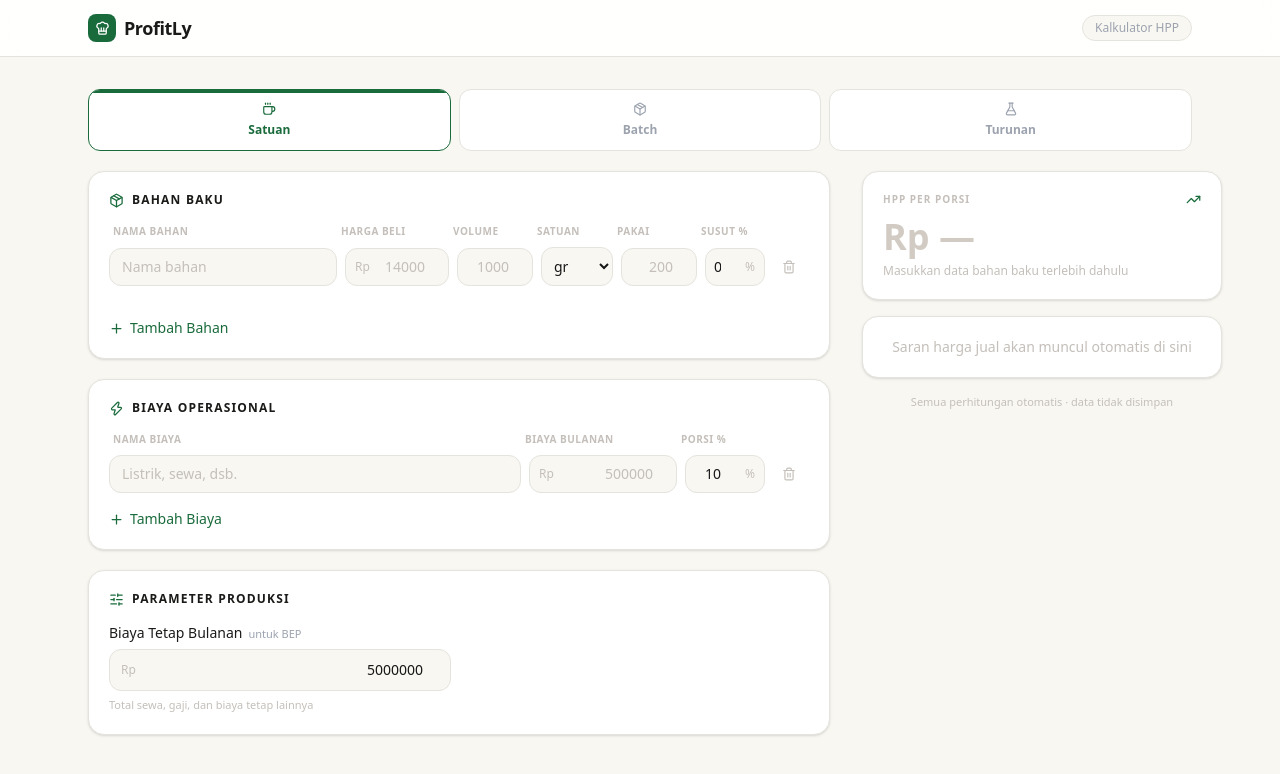
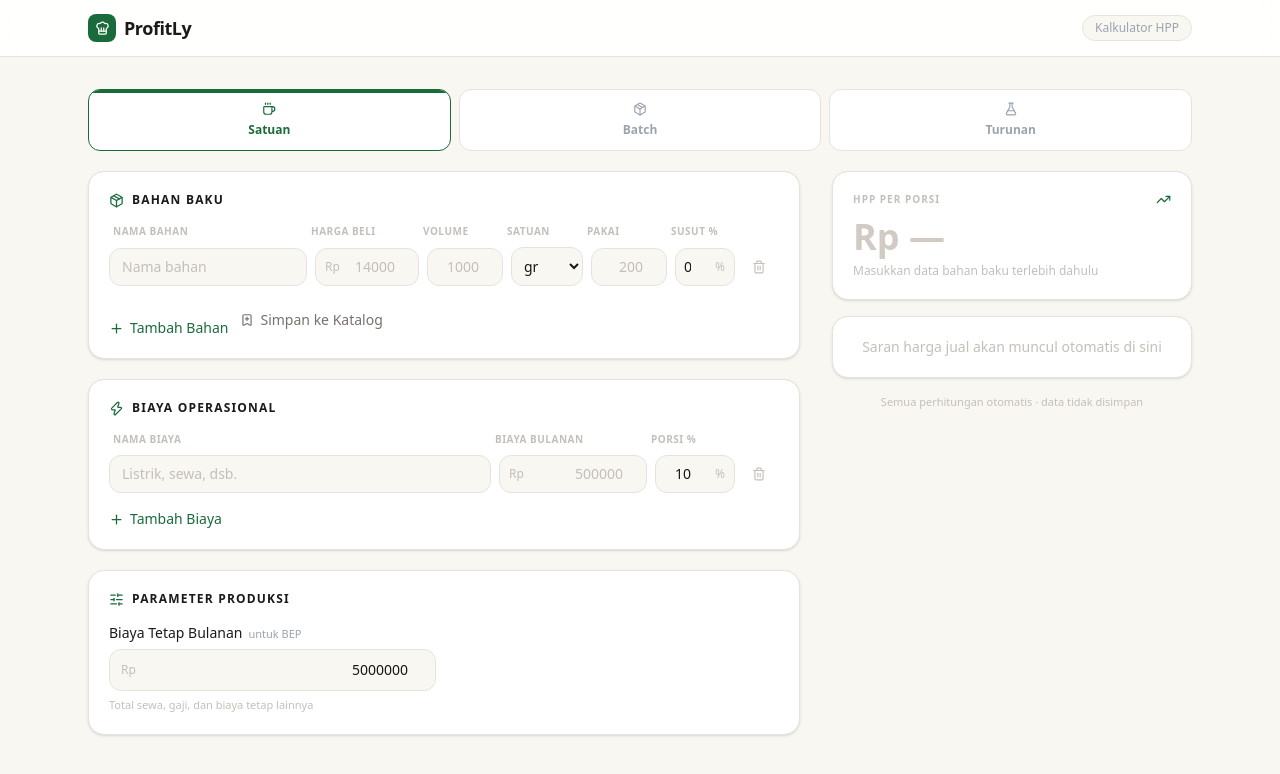
Before and after one commit to Rynrd113/Profitly, a Next.js app: page /calculator in a window 1280 px wide. Shown: the top 774 px of the page. Built offline with nearby package versions, Linux system fonts and the light colour scheme.

Commit message:
feat: add autocomplete, save to katalog, and katalog panel to HPPCalculator

```diff
--- a/app/calculator/page.tsx
+++ b/app/calculator/page.tsx
@@ -6,10 +6,12 @@ import { ModeSelectorCards, type CalcMode } from '@/components/ModeSelectorCards
 import { HPPCalculator } from '@/components/HPPCalculator';
 import { TurunanCalculator } from '@/components/TurunanCalculator';
 import { useDerivedIngredients } from '@/hooks/useDerivedIngredients';
+import { useSavedRawIngredients } from '@/hooks/useSavedRawIngredients';
 
 export default function CalculatorPage() {
   const [activeMode, setActiveMode] = useState<CalcMode>('satuan');
   const { ingredients: derivedIngredients, save, remove } = useDerivedIngredients();
+  const { ingredients: savedRawIngredients, save: saveRaw, remove: removeRaw } = useSavedRawIngredients();
 
   return (
     <div
@@ -43,6 +45,9 @@ export default function CalculatorPage() {
           <HPPCalculator
             mode={activeMode === 'batch' ? 'batch' : 'satuan'}
             derivedIngredients={derivedIngredients}
+            savedRawIngredients={savedRawIngredients}
+            onSaveRawIngredients={saveRaw}
+            onRemoveRawIngredient={removeRaw}
           />
         </div>
         <div className={activeMode !== 'turunan' ? 'hidden' : ''}>
--- a/src/components/HPPCalculator.tsx
+++ b/src/components/HPPCalculator.tsx
@@ -1,14 +1,15 @@
 'use client';
 
 import { useState, useMemo, useRef, useEffect } from 'react';
-import { Package, Zap, SlidersHorizontal, ChevronDown } from 'lucide-react';
+import { Package, Zap, SlidersHorizontal, ChevronDown, Trash2, BookmarkPlus } from 'lucide-react';
 import {
   TextInput, NumInput, DeleteBtn, AddRowBtn, SectionHeader,
 } from '@/components/CalculatorShared';
 import { ResultsPanel } from '@/components/ResultsPanel';
+import { IngredientNameInput } from '@/components/IngredientNameInput';
 import { calculateTotalHPP, getPricingTiers, calculateBEP } from '@/lib/engine';
-import { uid, parseNum } from '@/lib/format';
-import type { Ingredient, OperationalCost, DerivedIngredient } from '@/types/hpp';
+import { uid, parseNum, formatRp } from '@/lib/format';
+import type { Ingredient, OperationalCost, DerivedIngredient, SavedRawIngredient } from '@/types/hpp';
 import type { CalcMode } from '@/components/ModeSelectorCards';
 
 interface IngredientRow {
@@ -34,9 +35,15 @@ const emptyOp = (): OperationalRow => ({
 export function HPPCalculator({
   mode,
   derivedIngredients,
+  savedRawIngredients,
+  onSaveRawIngredients,
+  onRemoveRawIngredient,
 }: {
   mode: Exclude<CalcMode, 'turunan'>;
   derivedIngredients: DerivedIngredient[];
+  savedRawIngredients: SavedRawIngredient[];
+  onSaveRawIngredients: (items: SavedRawIngredient[]) => void;
+  onRemoveRawIngredient: (name: string) => void;
 }) {
   const [ingredients, setIngredients] = useState<IngredientRow[]>([emptyIngredient()]);
   const [ops, setOps] = useState<OperationalRow[]>([emptyOp()]);
@@ -73,6 +80,28 @@ export function HPPCalculator({
       isDerived: true,
     }]);
     setShowDerivedPicker(false);
+  };
+
+  const handleSelectSaved = (id: string, item: SavedRawIngredient) => {
+    setIngredients(prev => prev.map(r => r.id === id ? {
+      ...r,
+      name: item.name,
+      purchasePrice: String(item.purchasePrice),
+      purchaseVolume: String(item.purchaseVolume),
+      unit: item.unit,
+    } : r));
+  };
+
+  const handleSaveToKatalog = () => {
+    const items: SavedRawIngredient[] = ingredients
+      .filter(r => r.name.trim() && parseNum(r.purchasePrice) > 0 && parseNum(r.purchaseVolume) > 0)
+      .map(r => ({
+        name: r.name.trim(),
+        purchasePrice: parseNum(r.purchasePrice),
+        purchaseVolume: parseNum(r.purchaseVolume),
+        unit: r.unit,
+      }));
+    if (items.length > 0) onSaveRawIngredients(items);
   };
 
   const updateOp = (id: string, field: keyof OperationalRow, val: string) =>
@@ -139,8 +168,14 @@ export function HPPCalculator({
                 <div className="md:hidden bg-[#F8F7F2] rounded-xl p-3 space-y-2">
                   <div className="flex items-center gap-2">
                     <div className="flex-1 flex items-center gap-1.5">
-                      <TextInput value={row.name} onChange={v => updateIng(row.id, 'name', v)}
-                        placeholder="Nama bahan" className="flex-1" />
+                      <IngredientNameInput
+                        value={row.name}
+                        onChange={v => updateIng(row.id, 'name', v)}
+                        onSelect={item => handleSelectSaved(row.id, item)}
+                        suggestions={savedRawIngredients}
+                        placeholder="Nama bahan"
+                        className="flex-1"
+                      />
                       {row.isDerived && (
                         <span className="shrink-0 text-[9px] font-bold px-1.5 py-0.5 rounded-full
                           bg-[#ECFDF5] text-[#1A6B3C] border border-[#A7F3D0]">Turunan</span>
@@ -187,8 +222,14 @@ export function HPPCalculator({
                 <div className="hidden md:grid gap-2 items-center"
                   style={{ gridTemplateColumns: '1fr 104px 76px 72px 76px 60px 36px' }}>
                   <div className="flex items-center gap-1.5">
-                    <TextInput value={row.name} onChange={v => updateIng(row.id, 'name', v)}
-                      placeholder="Nama bahan" className="flex-1" />
+                    <IngredientNameInput
+                      value={row.name}
+                      onChange={v => updateIng(row.id, 'name', v)}
+                      onSelect={item => handleSelectSaved(row.id, item)}
+                      suggestions={savedRawIngredients}
+                      placeholder="Nama bahan"
+                      className="flex-1"
+                    />
                     {row.isDerived && (
                       <span className="shrink-0 text-[9px] font-bold px-1.5 py-0.5 rounded-full
                         bg-[#ECFDF5] text-[#1A6B3C] border border-[#A7F3D0]">Turunan</span>
@@ -248,6 +289,15 @@ export function HPPCalculator({
                 )}
               </div>
             )}
+            <button
+              type="button"
+              onClick={handleSaveToKatalog}
+              className="flex items-center gap-1.5 text-sm font-medium text-[#78716C]
+                hover:text-[#1A6B3C] transition-colors"
+            >
+              <BookmarkPlus size={14} />
+              Simpan ke Katalog
+            </button>
           </div>
         </section>
 
@@ -335,7 +385,33 @@ export function HPPCalculator({
         </section>
       </div>
 
-      <ResultsPanel result={result} />
+      <div className="mt-5 lg:mt-0 space-y-4">
+        <ResultsPanel result={result} />
+        {savedRawIngredients.length > 0 && (
+          <div className="bg-white rounded-2xl border border-[#E5E3DD] p-5 shadow-sm">
+            <span className="text-[10px] font-bold uppercase tracking-widest text-[#C4BFBA] block mb-3">
+              Katalog Bahan
+            </span>
+            <div className="space-y-1">
+              {savedRawIngredients.map(item => (
+                <div key={item.name} className="flex items-center justify-between py-1.5
+                  border-b border-[#F0EDE8] last:border-0">
+                  <div>
+                    <p className="text-sm font-medium text-[#1A1A18]">{item.name}</p>
+                    <p className="text-[11px] text-[#78716C]">
+                      {formatRp(item.purchasePrice)} · {item.purchaseVolume.toLocaleString('id-ID')} {item.unit}
+                    </p>
+                  </div>
+                  <button type="button" onClick={() => onRemoveRawIngredient(item.name)}
+                    className="text-[#C4BFBA] hover:text-red-400 transition-colors ml-2 shrink-0">
+                    <Trash2 size={13} />
+                  </button>
+                </div>
+              ))}
+            </div>
+          </div>
+        )}
+      </div>
     </div>
   );
 }
```
